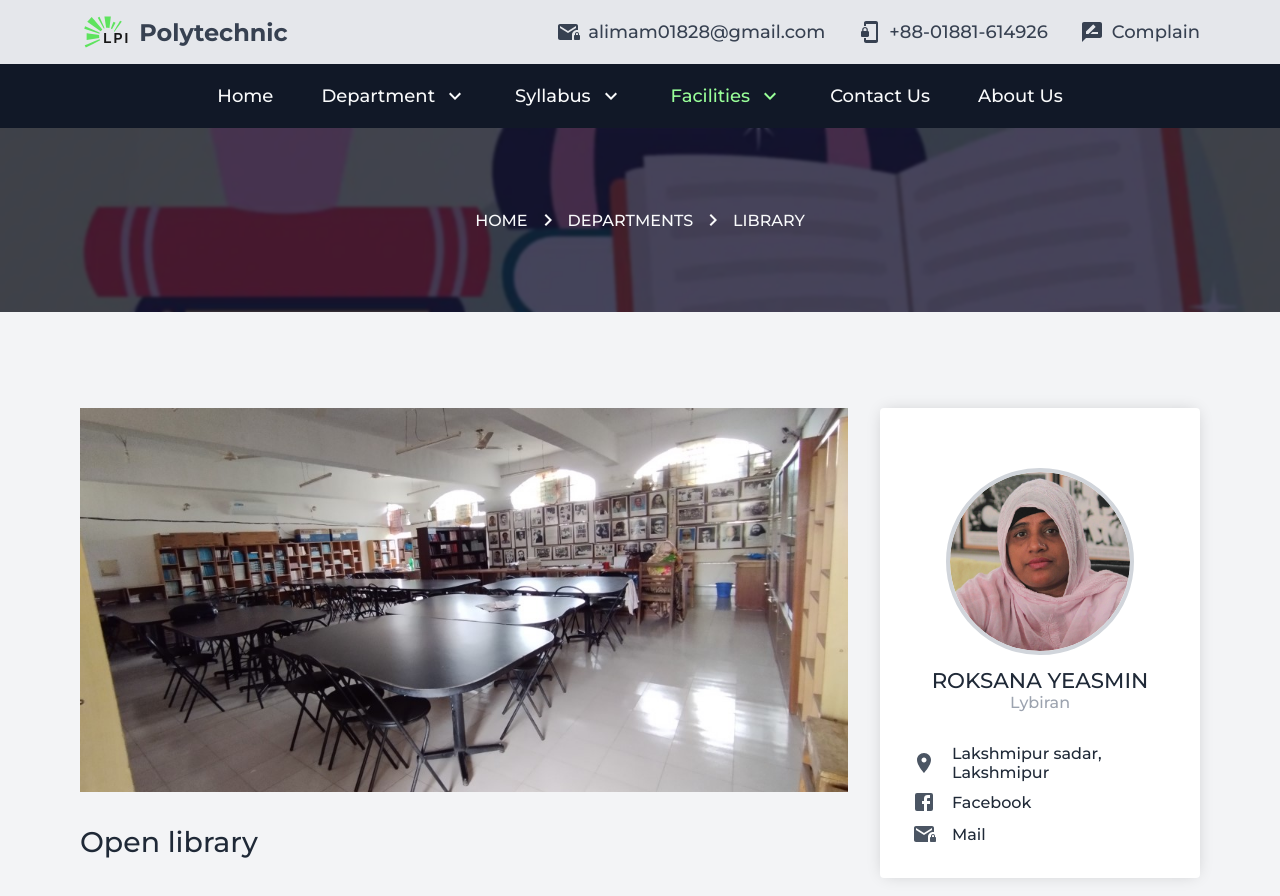
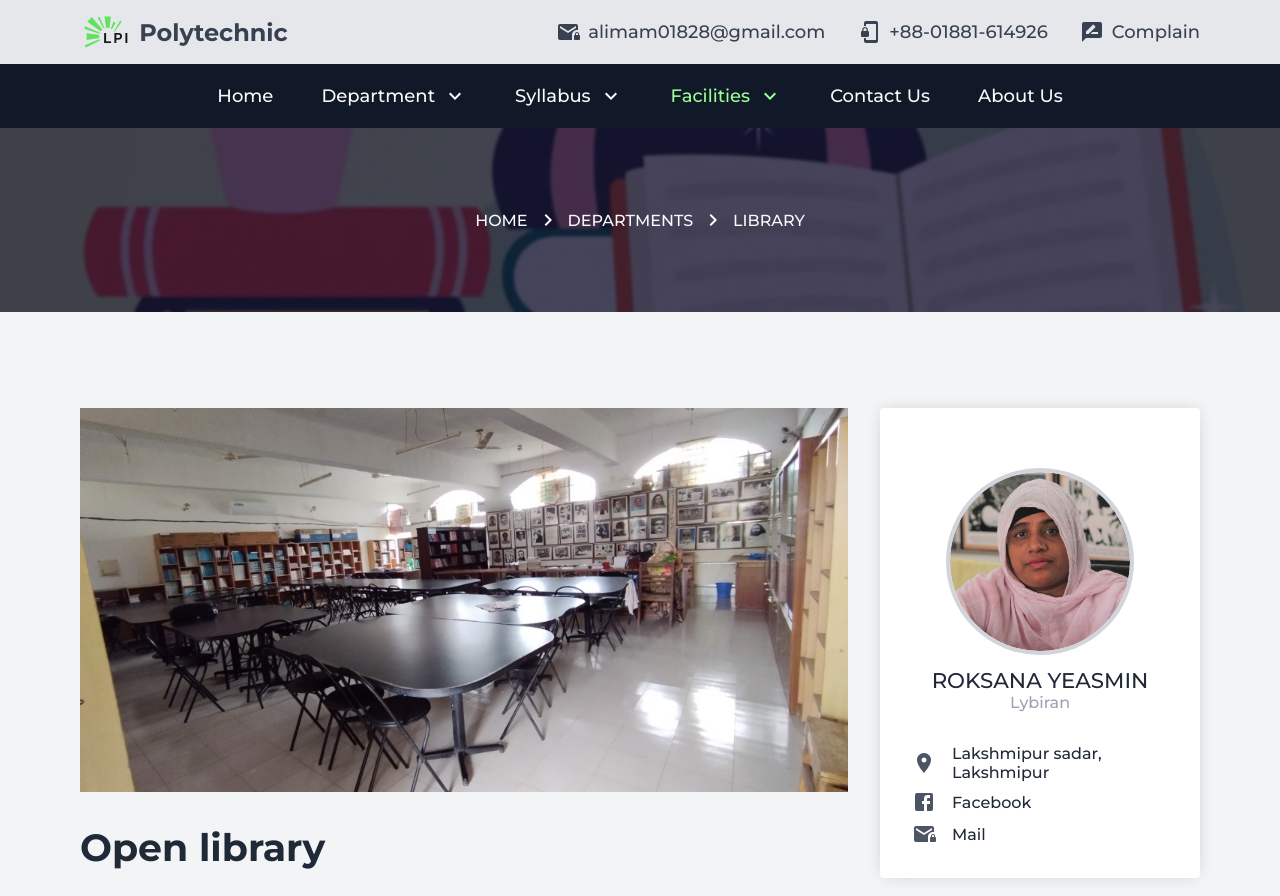
Before and after one commit to al-imam/lpi, a React (Vite) app: page /facilities/open-library in a window 1280 px wide. Shown: the top 896 px of the page. Built offline with nearby package versions, Linux system fonts and the light colour scheme.

Commit message:
change heading style

```diff
--- a/src/components/DepartmentLayout/departmentLayout.module.css
+++ b/src/components/DepartmentLayout/departmentLayout.module.css
@@ -67,8 +67,8 @@
 
 .title {
   font-family: var(--ff-m);
-  font-weight: var(--fw-500);
-  font-size: var(--h4);
+  font-weight: var(--fw-700);
+  font-size: var(--h3);
   color: var(--gray-800);
 }
 
```
